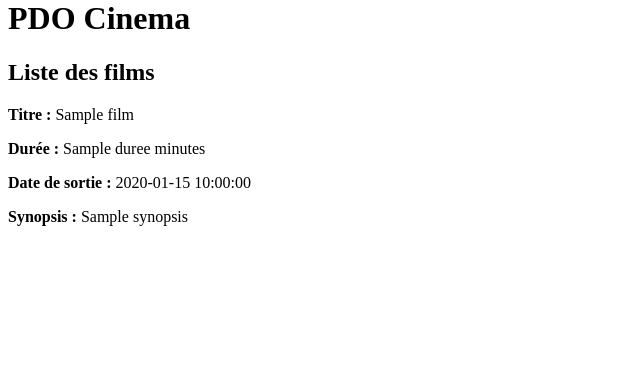
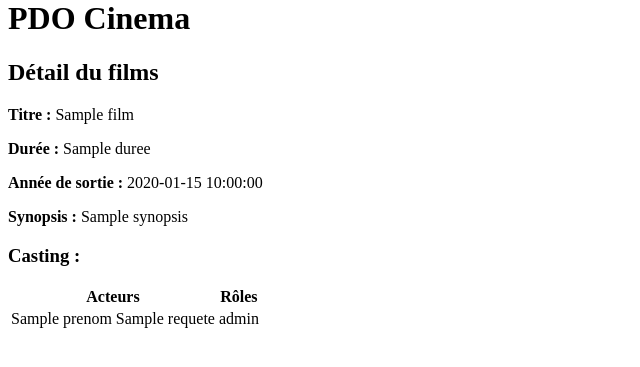
Before and after one commit to GiacoLnd/MVC_cinema, a PHP site: template cinema-patterns/view/detailFilm.php in a window 1280 px wide. Shown: the part 21-388 px from the top of the page, without its empty margins (0-640 px from the left). Run offline with PHP 8.4, Linux system fonts and the light colour scheme; the template is opened without the code that fills it: most values are stand-ins (such as "Sample title", 1, 10 or a date in 2020).

Commit message:
Casting in progress on detailFilm

```diff
--- a/cinema-patterns/view/detailFilm.php
+++ b/cinema-patterns/view/detailFilm.php
@@ -1,12 +1,30 @@
 <?php ob_start();?>
 
 <p><strong>Titre :</strong> <?= $film['titre'] ?></p>
-<p><strong>Durée :</strong> <?= $film['duree'] ?> minutes</p>
-<p><strong>Date de sortie :</strong> <?= $film['date_sortie'] ?></p>
-<p><strong>Synopsis :</strong> <?= htmlspecialchars($film['synopsis']) ?></p>
+<p><strong>Durée :</strong> <?= $film['duree'] ?></p>
+<p><strong>Année de sortie :</strong> <?= $film['date_sortie'] ?></p>
+<p><strong>Synopsis :</strong> <?= $film['synopsis'] ?></p>
+<h3>Casting :</h3>
+<table>
+    <thead>
+        <tr>
+            <th>Acteurs</th>
+            <th>Rôles</th>
+        </tr>
+    </thead>
+    <tbody>
+            <?php $castings = $requete->fetchAll();
+            foreach($castings as $casting) {?>
+            <tr>
+                <td><?= $casting['prenom'] ." ". $casting['nom'] ?></td>
+                <td><?= $casting['nom_role'] ?></td>
+            </tr>
+            <?php } ?>
+    </tbody>
+</table>
 <?php
 
-$titre = "Liste des films";
-$titre_secondaire = "Liste des films";
+$titre = "Détail du films";
+$titre_secondaire = "Détail du films";
 $contenu = ob_get_clean();
 require "view/template.php";
```
Also changed, not shown: cinema-patterns/controller/CinemaController.php (+8 -1 lines), cinema-patterns/view/casting.php (added, +9 -0 lines), cinema-patterns/view/detailActeur.php (added).
